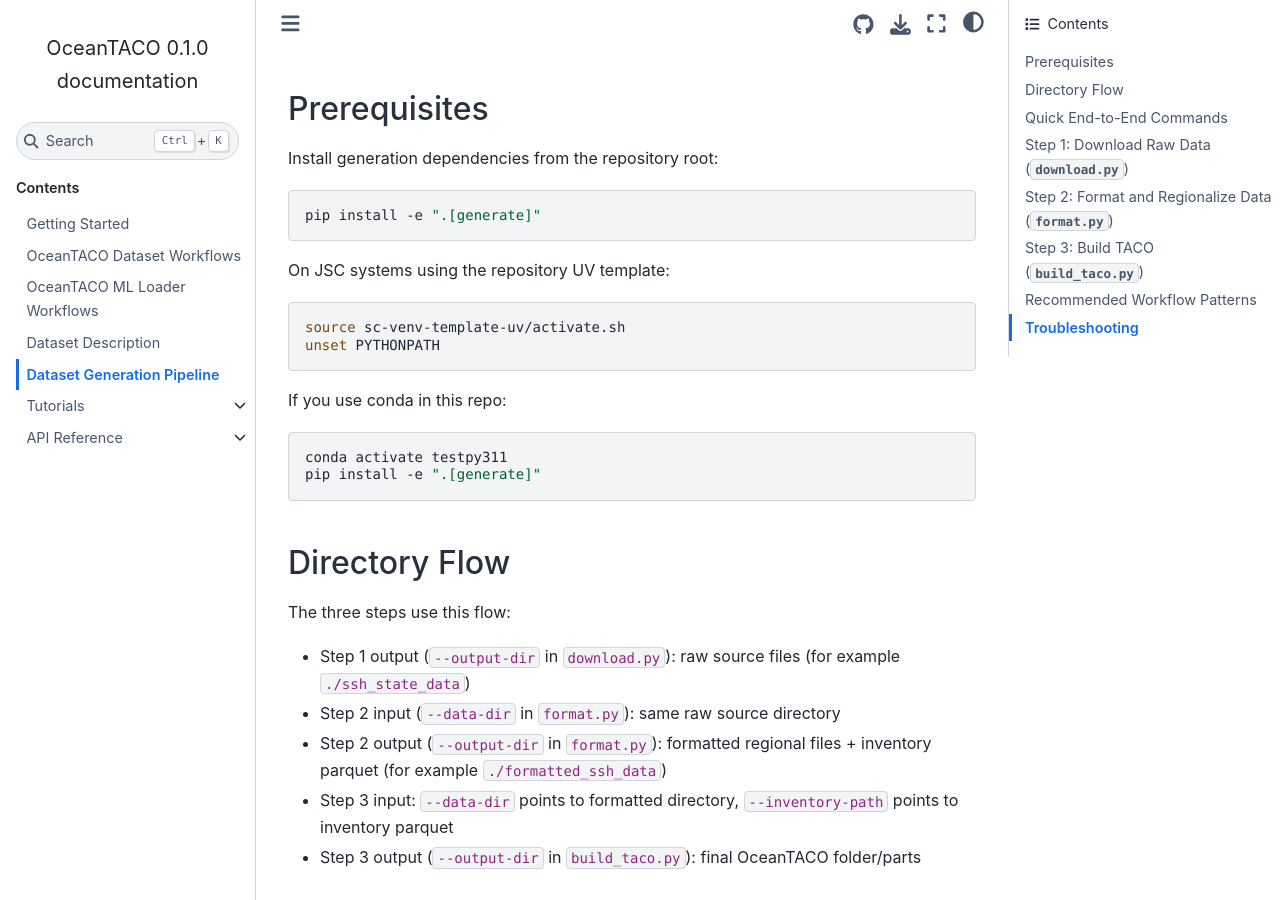
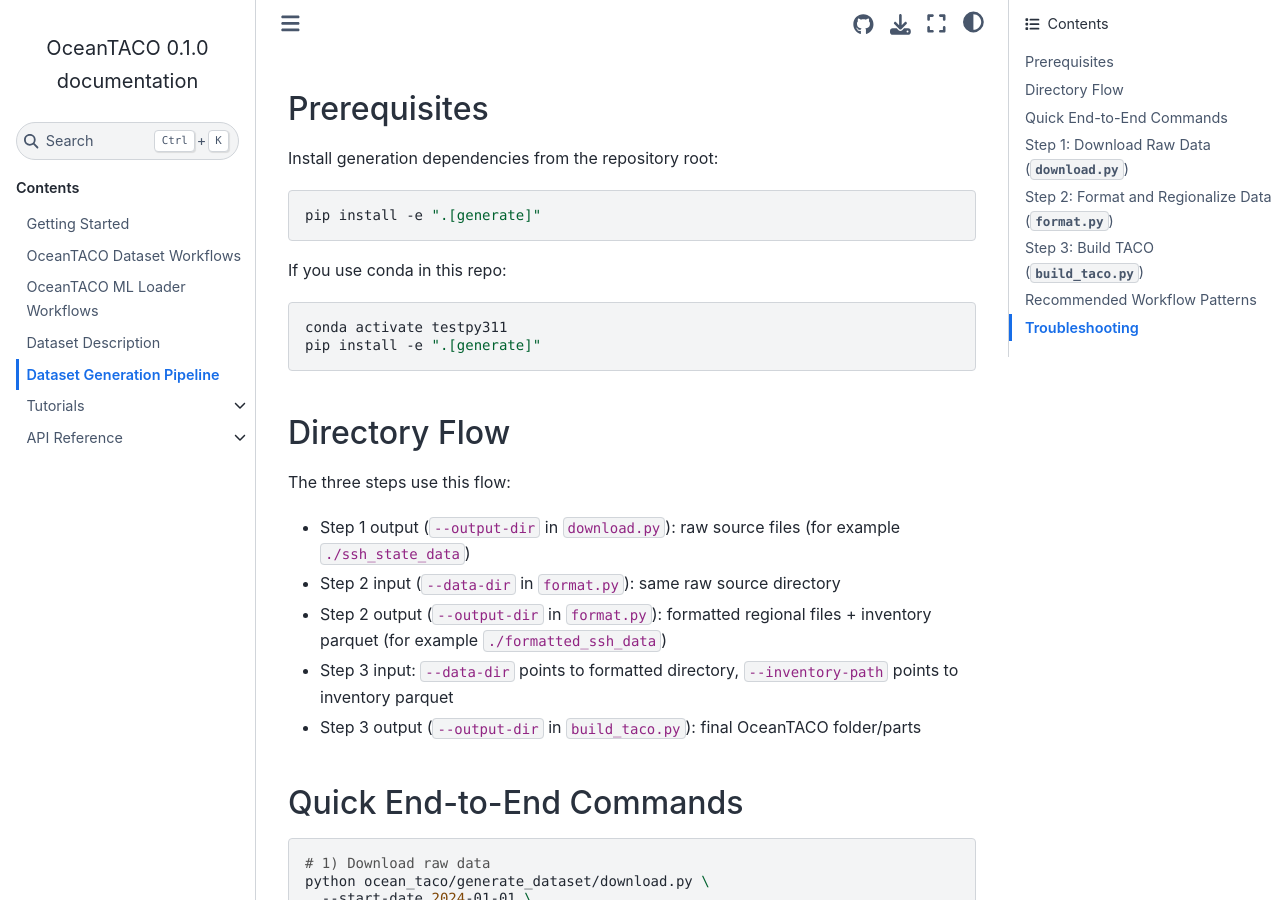
Before and after one commit to nilsleh/oceanTACO, a Sphinx documentation site: the page built from docs/dataset_generation.md, in a window 1280 px wide and 900 px high, scrolled down 444 px. Built offline with Sphinx 7.4.7 and the Sphinx Book theme 1.1.4, drawn with Linux system fonts in a browser that asks for light colours; pages that are not in the unit, such as notebooks, are missing from menus.

Commit message:
Remove JSC-specific generation instructions

````diff
--- a/docs/dataset_generation.md
+++ b/docs/dataset_generation.md
@@ -16,13 +16,6 @@ Install generation dependencies from the repository root:
 
 ```sh
 pip install -e ".[generate]"
-```
-
-On JSC systems using the repository UV template:
-
-```sh
-source sc-venv-template-uv/activate.sh
-unset PYTHONPATH
 ```
 
 If you use conda in this repo:
````
